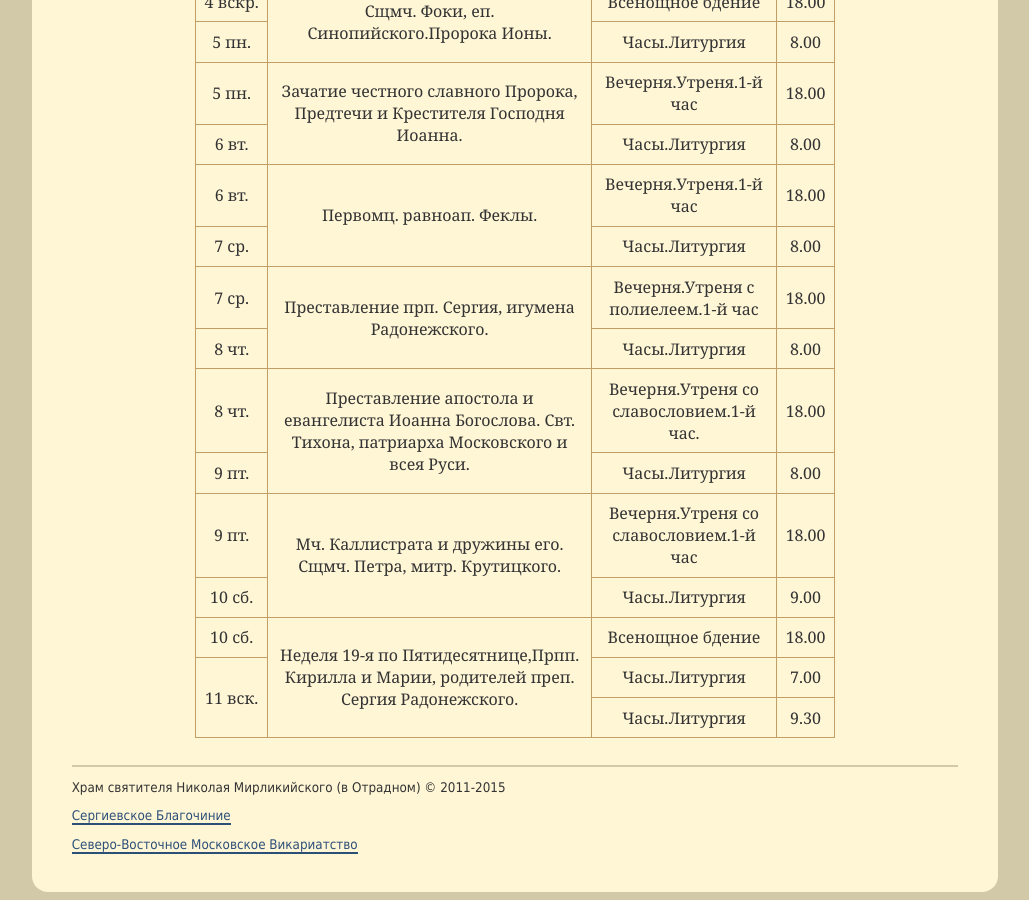
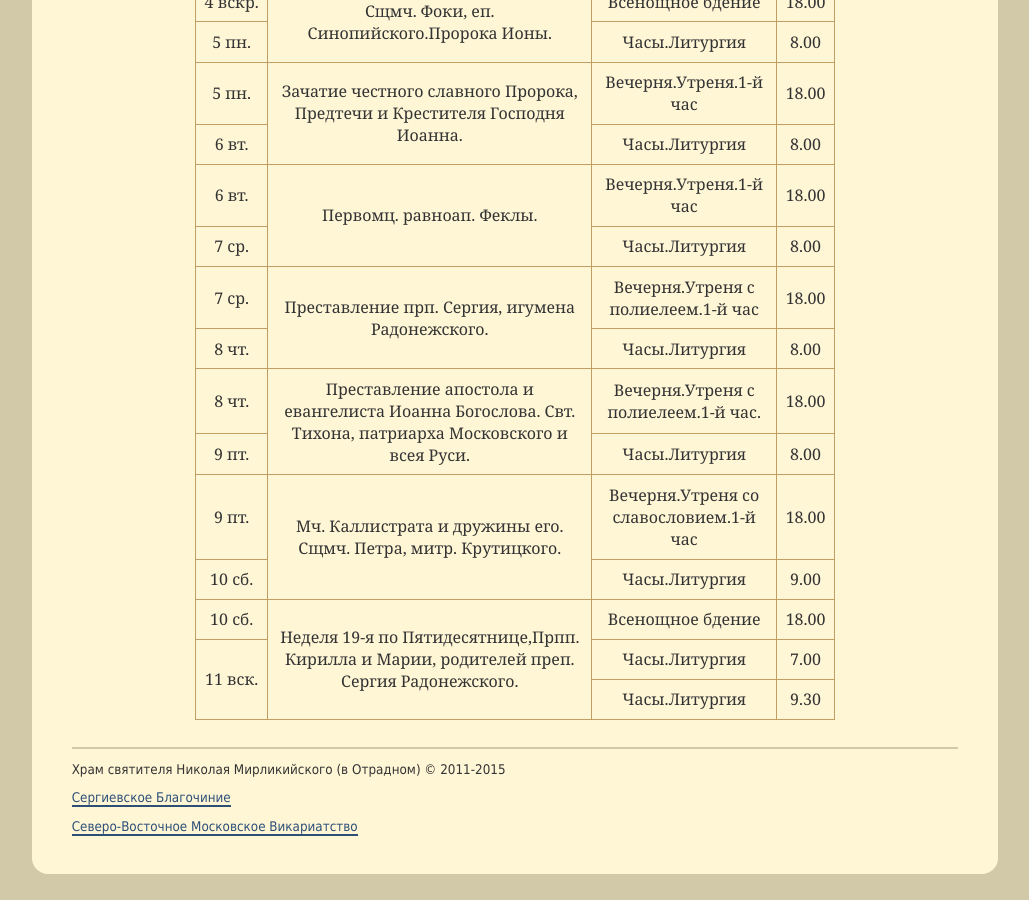
Before and after one commit to hramotradnoe/hramotradnoe.github.io, a Jekyll site: the page built from schedule/index.html, in a window 1280 px wide and 900 px high, scrolled down 1147 px. Shown: the whole window, without its empty margins (125-1154 px from the left). Built offline with Jekyll 4.4.1, drawn with Linux system fonts in a browser that asks for light colours; Markdown is read by kramdown in place of the engine named in the settings.

Commit message:
Update schedule.yml

```diff
--- a/_data/schedule.yml
+++ b/_data/schedule.yml
@@ -93,7 +93,7 @@ timetable:
    services    :
       - day   : 8&nbsp;чт.
         time  : '18.00'
-        title : "Вечерня.Утреня со славословием.1-й час."
+        title : "Вечерня.Утреня с полиелеем.1-й час."
       - day   : 9&nbsp;пт.
         time  : '8.00'
         title : "Часы.Литургия"
```
